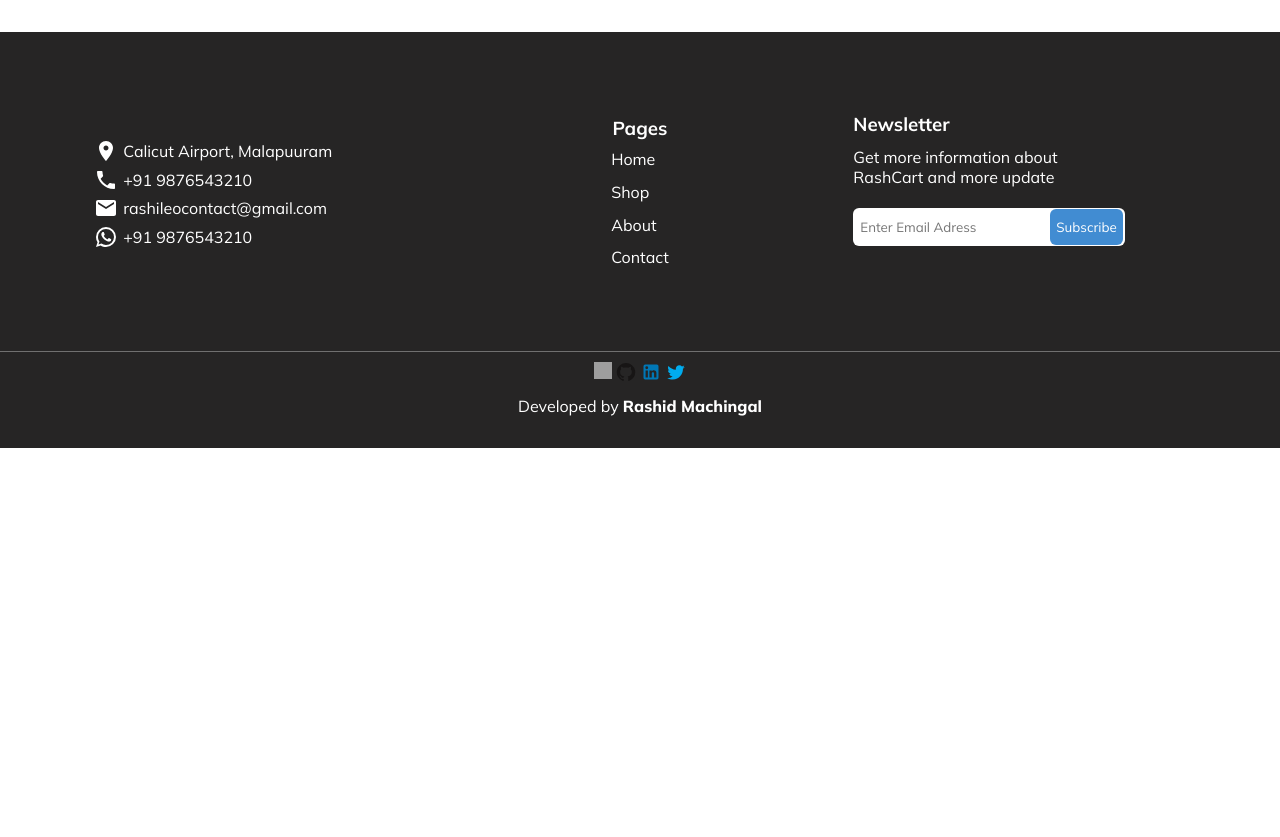
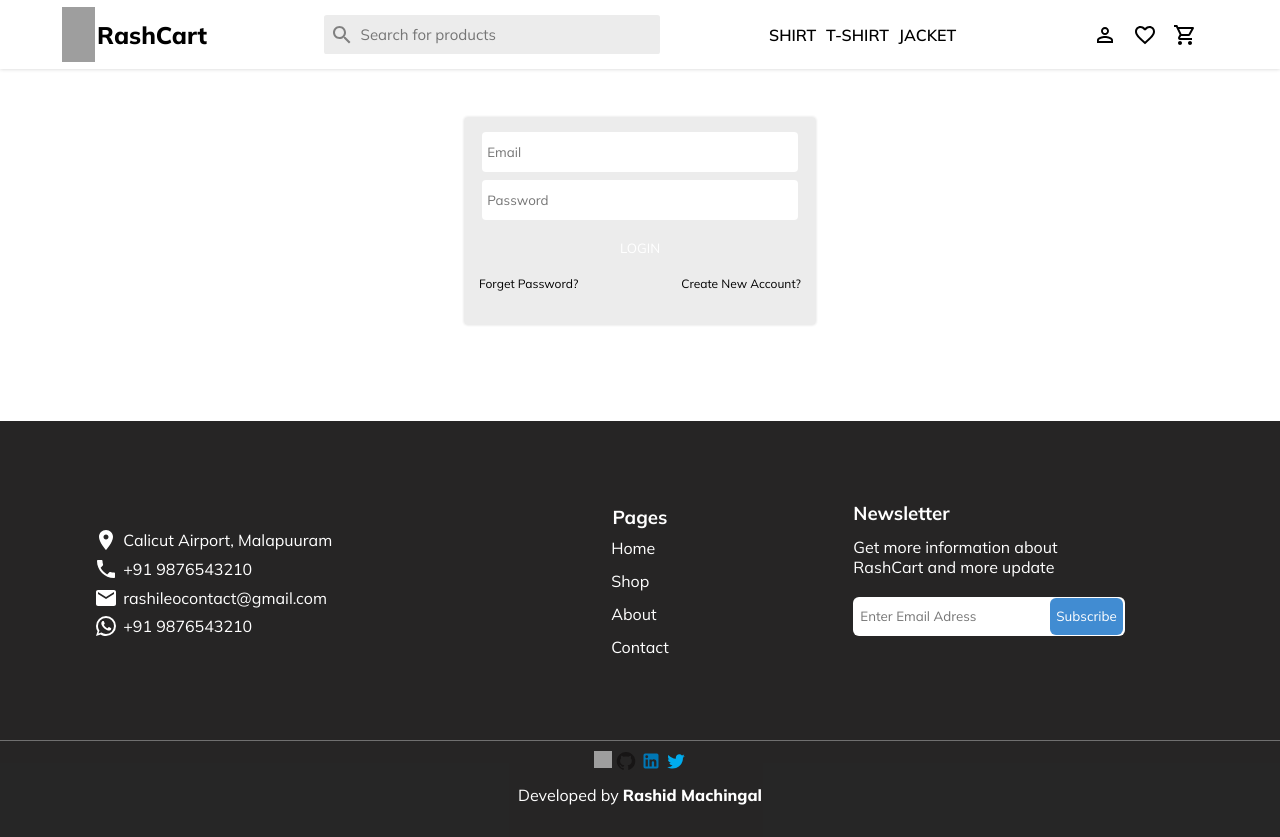
Before and after one commit to rashidmachingal/Mern_Ecommerce_App, a React (Create React App) app in the folder client/: page /login in a window 1280 px wide. Before the commit the page ends 800 px from the top, so only its background shows below. Built offline with nearby package versions, Linux system fonts and the light colour scheme; no server answers; grey boxes are pictures that could not be loaded.

Commit message:
login and register page and ui created

```diff
--- a/client/src/App.js
+++ b/client/src/App.js
@@ -1,7 +1,7 @@
 import './App.css';
 import {Footer} from './components';
 import { BrowserRouter, Route, Routes } from 'react-router-dom';
-import { CartPage, CategoryViewPage, HomePage, MobileSearchPage, OrderFlowPage, ProductPage, SearchViewPage } from './pages';
+import { CartPage, CategoryViewPage, HomePage, LoginPage, MobileSearchPage, OrderFlowPage, ProductPage, RegisterPage, SearchViewPage } from './pages';
 import { useFetchCartData } from './api/cart-api';
 
 const App = ()=> {
@@ -14,6 +14,8 @@ const App = ()=> {
     <BrowserRouter>
       <Routes>
        <Route path="/" element={<HomePage/>} />
+       <Route path="/register" element={<RegisterPage/>} />
+       <Route path="/login" element={<LoginPage/>} />
        <Route path="/product/:id" element={<ProductPage/>} />
        <Route path="/category/:category" element={<CategoryViewPage/>} />
        <Route path="/search" element={<SearchViewPage/>} />
--- /dev/null
+++ b/client/src/components/Login/Login.css
@@ -0,0 +1,62 @@
+.login-container{
+    margin-top:  4.333rem;
+    height: 40vh;
+    width: 100%;
+    display: flex;
+    justify-content: center;
+}
+
+.login-container form{
+    margin-top: 3rem;
+    width: 22rem;
+    height: 13rem;
+    background-color: 	#ebebebea;
+    box-shadow: 0 0 2px 1px #00000011;
+    display: flex;
+    flex-direction: column;
+    align-items: center;
+    gap: 8px;
+    padding: 15px;
+    border-radius: 4px;
+}
+
+.register-container form{
+    height: 16rem!important;
+}
+
+.login-container input{
+    width: 98%;
+    height: 2.5rem;
+    padding: 5px;
+    outline: none;
+    border: 1px solid #00000053;
+    border: none;
+    border-radius: 4px;
+}
+
+.login-container button{
+    width: 98%;
+    height: 2.5rem;
+    border: none;
+    background: var(--primary-blue);
+    color: white;
+    cursor: pointer;
+    border-radius: 5px;
+}
+
+.login-container button:hover{
+    background: var(--primary-hover-blue);
+}
+
+.login-container form div{
+    width: 100%;
+    text-align: center;
+    font-size: 12px;
+    display: flex;
+    justify-content: space-between;
+}
+
+.login-container form div a{
+    color: var(--primary-blue);
+    text-decoration: none;
+}
--- /dev/null
+++ b/client/src/components/Login/Login.js
@@ -0,0 +1,22 @@
+import { Link } from 'react-router-dom'
+import './Login.css'
+
+const Login = () => {
+  return (
+    <>
+    <div className='login-container' >
+        <form>
+          <input required type="text" placeholder='Email' />
+          <input required type="password" placeholder='Password' />
+          <button>LOGIN</button>
+          <div>
+            <Link to="/">Forget Password?</Link>
+            <Link to="/register" >Create New Account?</Link>
+          </div>
+        </form>
+    </div>
+    </>
+  )
+}
+
+export default Login
--- /dev/null
+++ b/client/src/components/Register/Register.js
@@ -0,0 +1,23 @@
+import { Link } from 'react-router-dom'
+import '../Login/Login.css'
+
+const Register = () => {
+  return (
+    <>
+    <div className='login-container register-container' >
+        <form>
+          <input type="text" placeholder='First Name' />
+          <input type="text" placeholder='Second Name' />
+          <input type="text" placeholder='Email' />
+          <input type="password" placeholder='Password' />
+          <button>REGISTER</button>
+          <div>
+            <Link to="/login" >Already have an account?</Link>
+          </div>
+        </form>
+    </div>
+    </>
+  )
+}
+
+export default Register
--- a/client/src/components/index.js
+++ b/client/src/components/index.js
@@ -10,3 +10,5 @@ export {default as SingleProduct } from './SingleProduct/SingleProduct';
 export {default as MobileSearch } from './MobileSearch/MobileSearch';
 export {default as Cart } from './Cart/Cart';
 export {default as OrderFlow } from './OrderFlow/OrderFlow';
+export {default as Login } from './Login/Login';
+export {default as Register } from './Register/Register';
--- /dev/null
+++ b/client/src/pages/LoginPage.js
@@ -0,0 +1,13 @@
+import React from 'react'
+import { Login, Navbar } from '../components'
+
+const LoginPage = () => {
+  return (
+    <>
+    <Navbar/>
+    <Login/>
+    </>
+  )
+}
+
+export default LoginPage
--- /dev/null
+++ b/client/src/pages/RegisterPage.js
@@ -0,0 +1,12 @@
+import { Navbar, Register } from "../components"
+
+const LoginPage = () => {
+  return (
+    <>
+    <Navbar/>
+    <Register/>
+    </>
+  )
+}
+
+export default LoginPage
--- a/client/src/pages/index.js
+++ b/client/src/pages/index.js
@@ -5,3 +5,5 @@ export {default as ProductPage } from './ProductPage'
 export {default as MobileSearchPage } from './MobileSearchPage'
 export {default as CartPage } from './CartPage'
 export {default as OrderFlowPage } from './OrderFlowPage'
+export {default as LoginPage } from './LoginPage'
+export {default as RegisterPage } from './RegisterPage'
```
